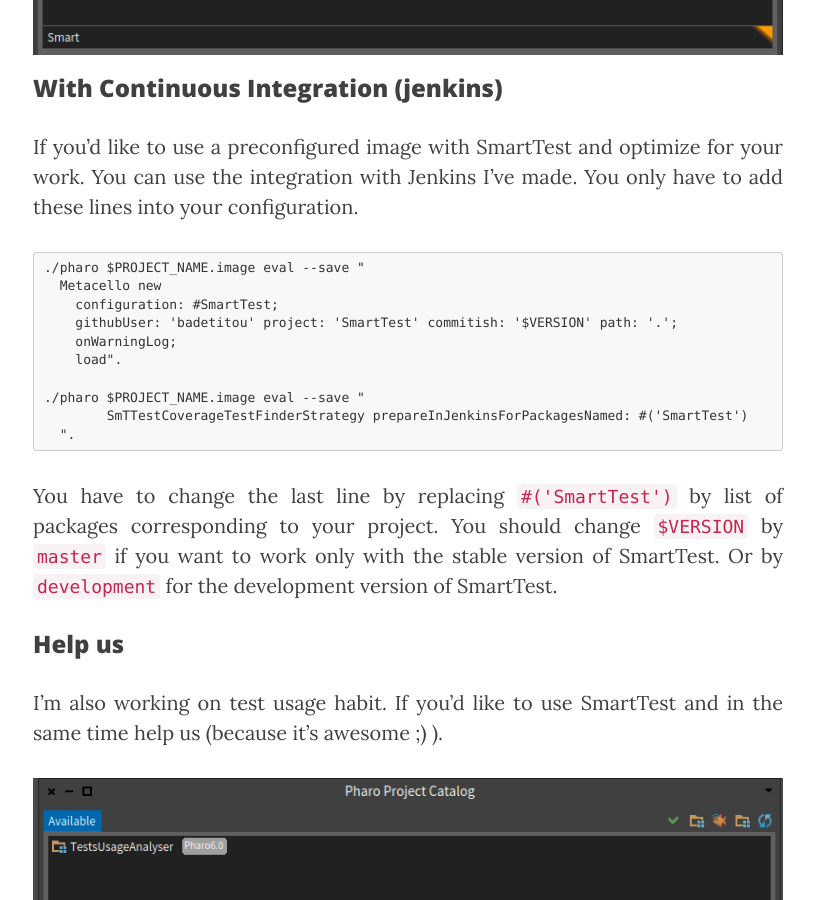
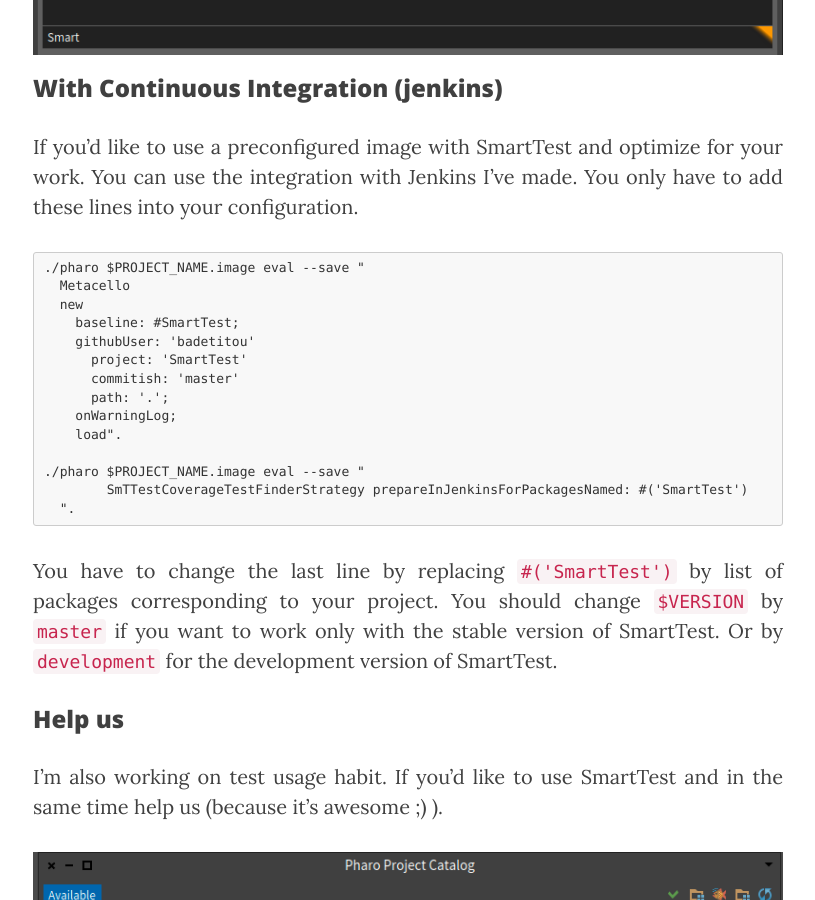
Before and after one commit to badetitou/badetitou.github.io, a Jekyll site: the page built from _posts/2017-08-21-SmartTest.md, in a window 1280 px wide and 900 px high, scrolled down 1655 px. Shown: the whole window, without its empty margins (232-1047 px from the left). Built offline with Jekyll 4.4.1, drawn with Linux system fonts in a browser that asks for light colours; nearby versions of some CDN libraries; some of the changed text lies outside the part shown.

Commit message:
~ Update command for CI and dev version

````diff
--- a/_posts/2017-08-21-SmartTest.md
+++ b/_posts/2017-08-21-SmartTest.md
@@ -36,9 +36,13 @@
 
 ```
 ./pharo $PROJECT_NAME.image eval --save "
-  Metacello new
-    configuration: #SmartTest;
-    githubUser: 'badetitou' project: 'SmartTest' commitish: '$VERSION' path: '.';
+  Metacello
+  new
+    baseline: #SmartTest;
+    githubUser: 'badetitou'
+      project: 'SmartTest'
+      commitish: 'master'
+      path: '.';
     onWarningLog;
     load".
 
````
Also changed, not shown: other parts of _posts/2017-08-21-SmartTest.md (+4 -4 lines).
